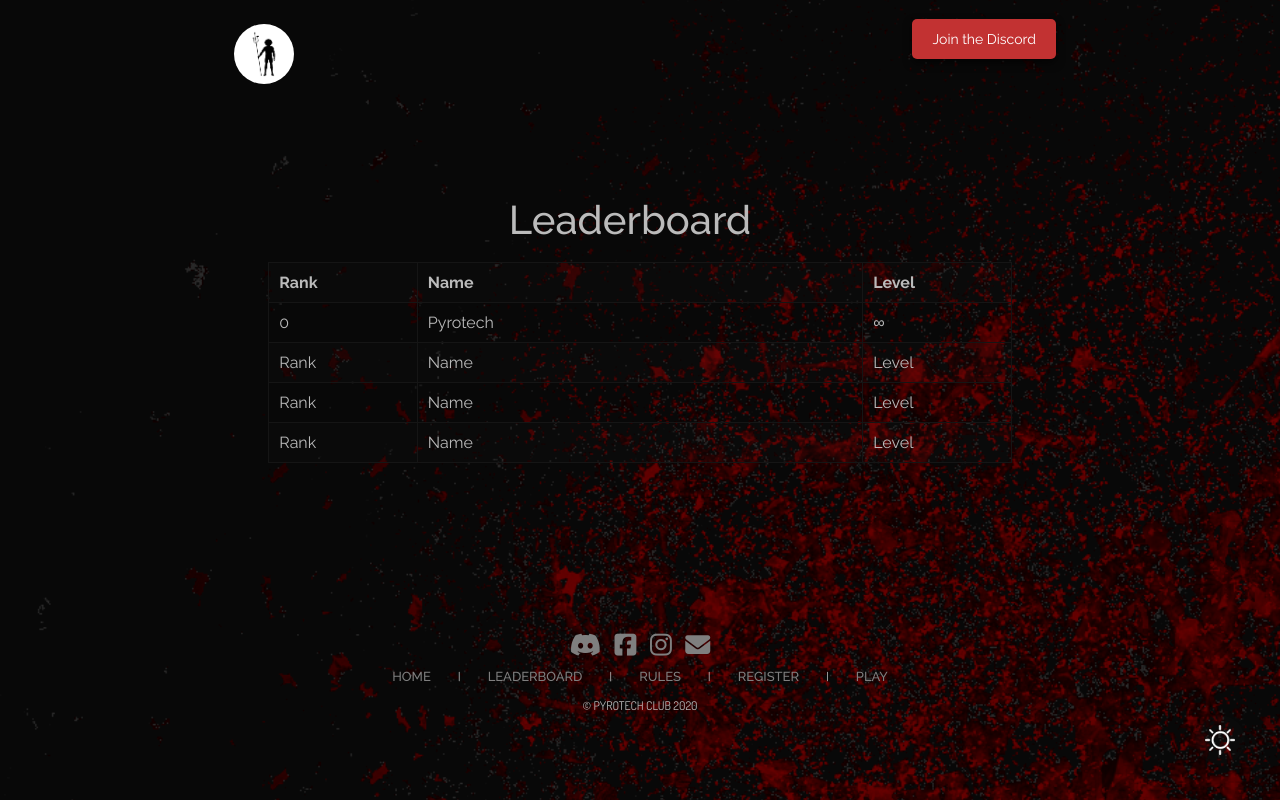
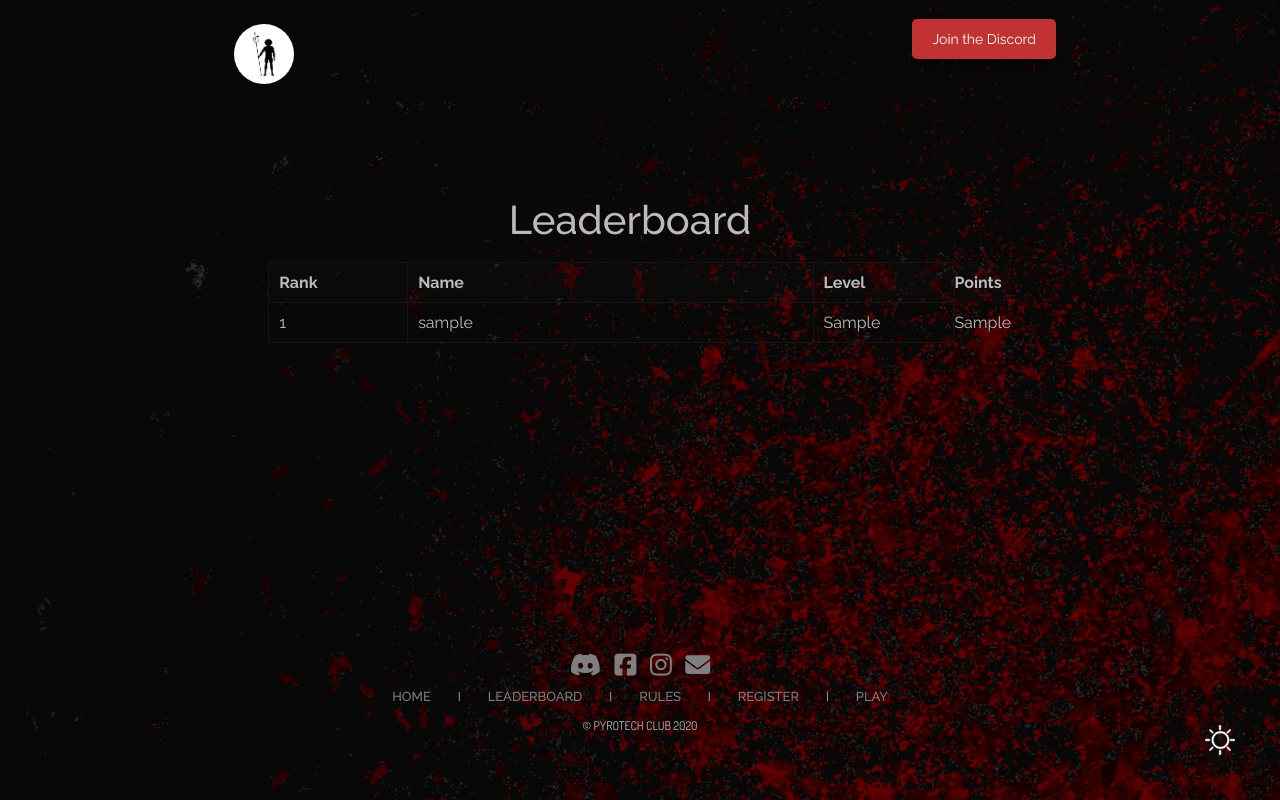
Before and after one commit to Namya0303/crypt-php, a PHP site: page /leaderboard.php in a window 1280 px wide. Run offline with PHP 8.4, Linux system fonts and the light colour scheme; the visitor is signed in with stand-in values (Sample User, id 1); tables that the repository leaves empty or names only in its code hold one stand-in row (values such as "Sample post"); some libraries are stand-ins or nearby versions.

Commit message:
leaderboard works; styling left

```diff
--- a/dashboard.php
+++ b/dashboard.php
@@ -96,7 +96,7 @@ $points = $result[0]??null;
                     <p>Welcome to Crypt@trix</p>
                     <p><b>Your Level: </b><span><?php echo $level ?></span></p>
                     <p><b>Your Points: </b><span><?php echo $points ?></span></p>
-                    <p>19th-21st July, 2020.</p>
+                    <p>July, 2020.</p>
                     <br>
                     <a href="rules.php" class="button">Rules</a>
                     <a href="question-1.php" class="button">Play</a>
--- a/leaderboard.php
+++ b/leaderboard.php
@@ -5,6 +5,10 @@ if (!isset($_SESSION['username'])) {
     $_SESSION['msg'] = "You have to log in first";
     header('location: login.php');
 }
+
+require_once "config.php";
+
+
 ?>
 <html>
 
@@ -79,38 +83,35 @@ if (!isset($_SESSION['username'])) {
             <div class="col-md-8">
                 <div class="writen center fade">
                     <h2>Leaderboard </h2>
-                    <table class="leaderboard">
-                        <tr class="lighter">
-                            <th class="rank">Rank</th>
-                            <th class="name">Name</th>
-                            <th class="level">Level</th>
-                        </tr>
-                        <tr>
-                            <td class="rank">0</td>
-                            <td class="name">Pyrotech</td>
-                            <td class="level">&infin;</td>
-                        </tr>
-                        <tr class="lighter">
-                            <td class="rank">Rank</td>
-                            <td class="name">Name</td>
-                            <td class="level">Level</td>
-                        </tr>
-                        <tr>
-                            <td class="rank">Rank</td>
-                            <td class="name">Name</td>
-                            <td class="level">Level</td>
-                        </tr>
-                        <tr class="lighter">
-                            <td class="rank">Rank</td>
-                            <td class="name">Name</td>
-                            <td class="level">Level</td>
-                        </tr>
-                    </table>
+                    <?php
+                    $result = mysqli_query($link,"SELECT username, lvl, points FROM users ORDER BY points DESC");
+
+
+                    echo "
+                    <table class='leaderboard'>
+                        <tr class='lighter'>
+                            <th class='rank'>Rank</th>
+                            <th class='name'>Name</th>
+                            <th class='level'>Level</th>
+                            <th class='points'>Points</th>
+                        </tr> ";
+                        $rowNumber = 0;
+                        while($row = mysqli_fetch_array($result)){
+                            $rowNumber++;
+                        echo "<tr>";
+                            echo "<td class='rank'>" . $rowNumber . "</td>";
+                            echo "<td class='name'>" . $row['username'] . "</td>";
+                            echo "<td class='level'>". $row['lvl'] . "</td>";
+                            echo "<td class='points'>". $row['points'] . "</td>";
+                        echo "</tr>";
+                     }
+                     echo "</table>";
+                     ?>
                 </div>
             </div>
             <div class="col-md-2"></div>
         </div>
-
+<br>
         <!---  FOOTER   --->
 
         <div id="end">
--- a/main.css
+++ b/main.css
@@ -479,6 +479,10 @@
         margin: 20 0;
     }
 
+    tr:nth-child(odd){
+        background-color: var(--heading-color);
+    }
+
     .rank,
     .name,
     .level {
@@ -496,10 +500,6 @@
 
     .level {
         width: 20%;
-    }
-
-    .lighter {
-        background-color: var(--heading-color);
     }
 
     /* END */
```
Also changed, not shown: log.txt (+43 -0 lines).
